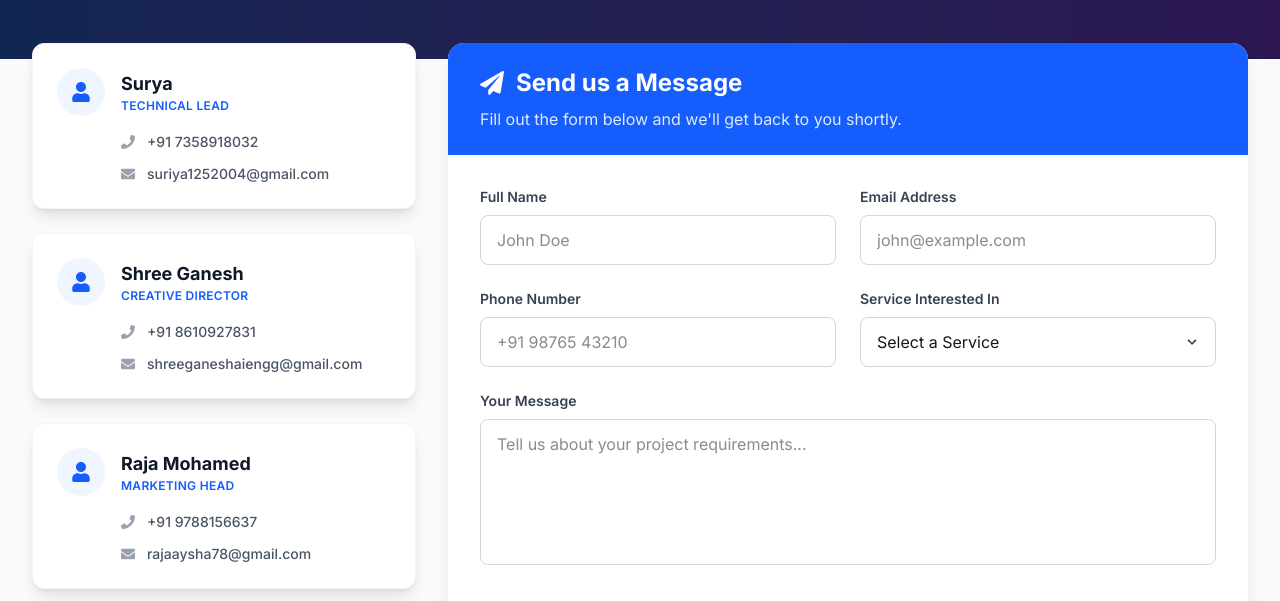
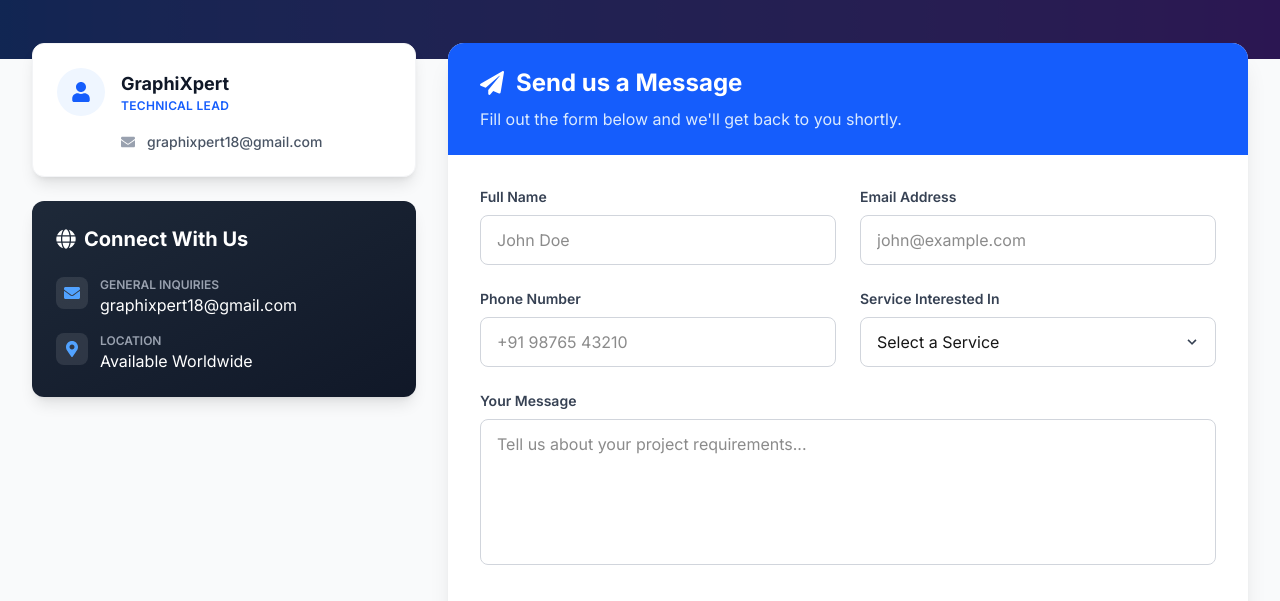
Before and after one commit to GraphiXpert18/GraphiXpert-Official, a Next.js app in the folder client/: page /contact in a window 1280 px wide. Shown: the part 337-938 px from the top of the page. Built offline with nearby package versions, Linux system fonts and the light colour scheme; no server answers.

Commit message:
Fix contact page type error and update contact info

```diff
--- a/client/src/app/contact/page.tsx
+++ b/client/src/app/contact/page.tsx
@@ -5,24 +5,18 @@ import { useSearchParams } from 'next/navigation';
 import { FaPhone, FaEnvelope, FaUser, FaPaperPlane, FaMapMarkerAlt, FaGlobe } from 'react-icons/fa';
 import api from '@/lib/api';
 
-const contactPersons = [
+interface ContactPerson {
+    name: string;
+    email: string;
+    role: string;
+    phone?: string;
+}
+
+const contactPersons: ContactPerson[] = [
     {
-        name: 'Surya',
-        phone: '7358918032',
-        email: 'suriya1252004@gmail.com',
+        name: 'GraphiXpert',
+        email: 'graphixpert18@gmail.com',
         role: 'Technical Lead'
-    },
-    {
-        name: 'Shree Ganesh',
-        phone: '8610927831',
-        email: 'shreeganeshaiengg@gmail.com',
-        role: 'Creative Director'
-    },
-    {
-        name: 'Raja Mohamed',
-        phone: '9788156637',
-        email: 'rajaaysha78@gmail.com',
-        role: 'Marketing Head'
     },
 ];
 
@@ -219,10 +213,12 @@ export default function ContactPage() {
                                     </div>
                                 </div>
                                 <div className="space-y-3 pl-16">
-                                    <a href={`tel:+91${person.phone}`} className="flex items-center text-gray-600 hover:text-blue-600 transition-colors">
-                                        <FaPhone className="mr-3 text-gray-400" size={14} />
-                                        <span className="text-sm font-medium">+91 {person.phone}</span>
-                                    </a>
+                                    {person.phone && (
+                                        <a href={`tel:+91${person.phone}`} className="flex items-center text-gray-600 hover:text-blue-600 transition-colors">
+                                            <FaPhone className="mr-3 text-gray-400" size={14} />
+                                            <span className="text-sm font-medium">+91 {person.phone}</span>
+                                        </a>
+                                    )}
                                     <a href={`mailto:${person.email}`} className="flex items-center text-gray-600 hover:text-blue-600 transition-colors">
                                         <FaEnvelope className="mr-3 text-gray-400" size={14} />
                                         <span className="text-sm font-medium break-all">{person.email}</span>
```
